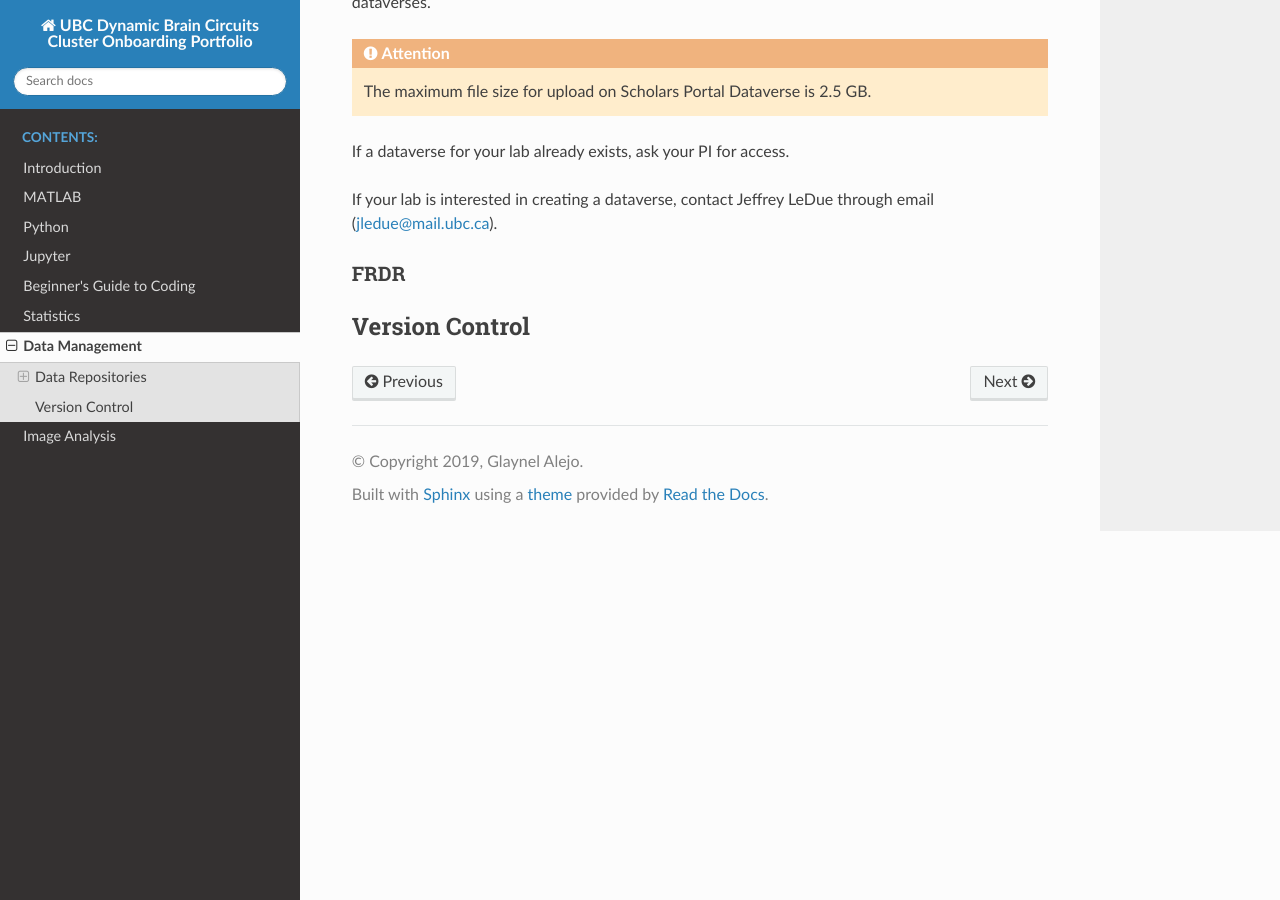
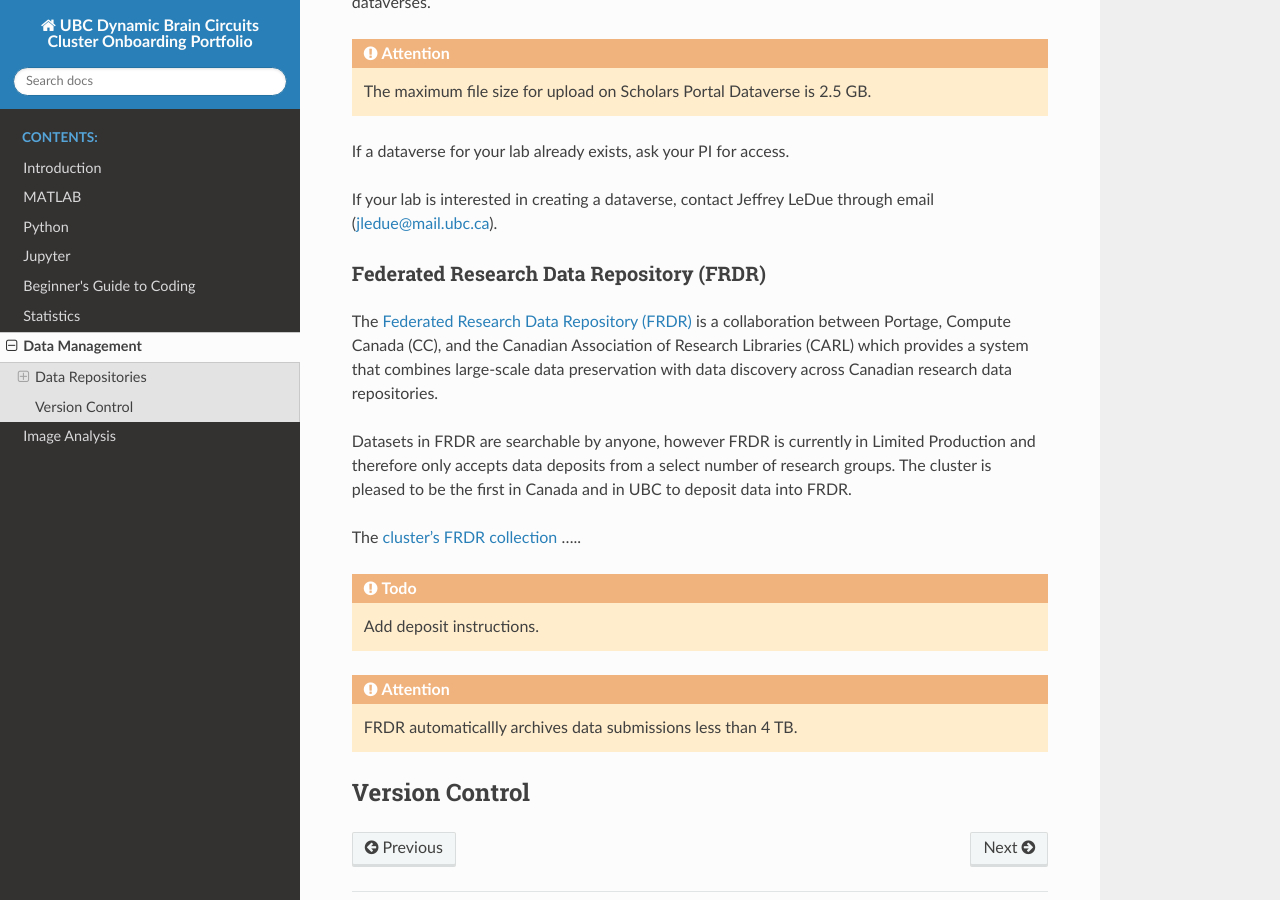
Before and after one commit to ubcbraincircuits/onboarding, a Sphinx documentation site: the page built from source/data.rst, in a window 1280 px wide and 900 px high, scrolled down 443 px. Built offline with Sphinx 7.4.7 and the Read the Docs theme 2.0.0, drawn with Linux system fonts in a browser that asks for light colours; pages that are not in the unit, such as notebooks, are missing from menus.

Commit message:
Start FRDR write-up

```diff
--- a/source/data.rst
+++ b/source/data.rst
@@ -30,8 +30,26 @@
 
 If your lab is interested in creating a dataverse, contact Jeffrey LeDue through email (jledue@mail.ubc.ca).
 
-FRDR
-====
+Federated Research Data Repository (FRDR)
+=========================================
+
+The `Federated Research Data Repository (FRDR) <https://www.frdr.ca/repo/?locale=en>`_ is a collaboration between Portage,
+Compute Canada (CC), and the Canadian Association of Research Libraries (CARL) which provides a system that combines
+large-scale data preservation with data discovery across Canadian research data repositories.
+
+Datasets in FRDR are searchable by anyone, however FRDR is currently in Limited Production and therefore only accepts
+data deposits from a select number of research groups. The cluster is pleased to be the first in Canada and in UBC to
+deposit data into FRDR.
+
+The `cluster's FRDR collection <https://www.frdr.ca/repo/handle/ubcbraincircuits>`_ .....
+
+.. todo::
+	Add deposit instructions.
+
+.. attention::
+	FRDR automaticallly archives data submissions less than 4 TB.
+
+
 
 ***************
 Version Control
```
